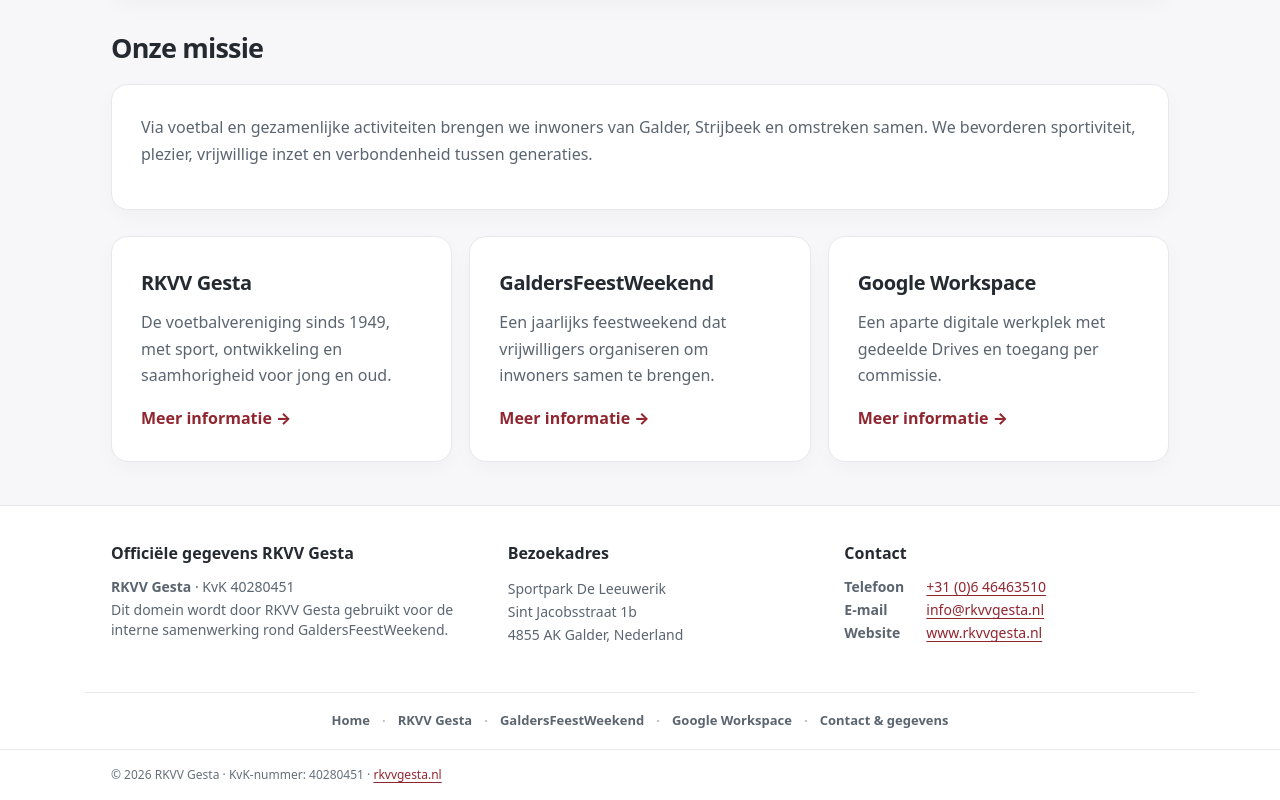
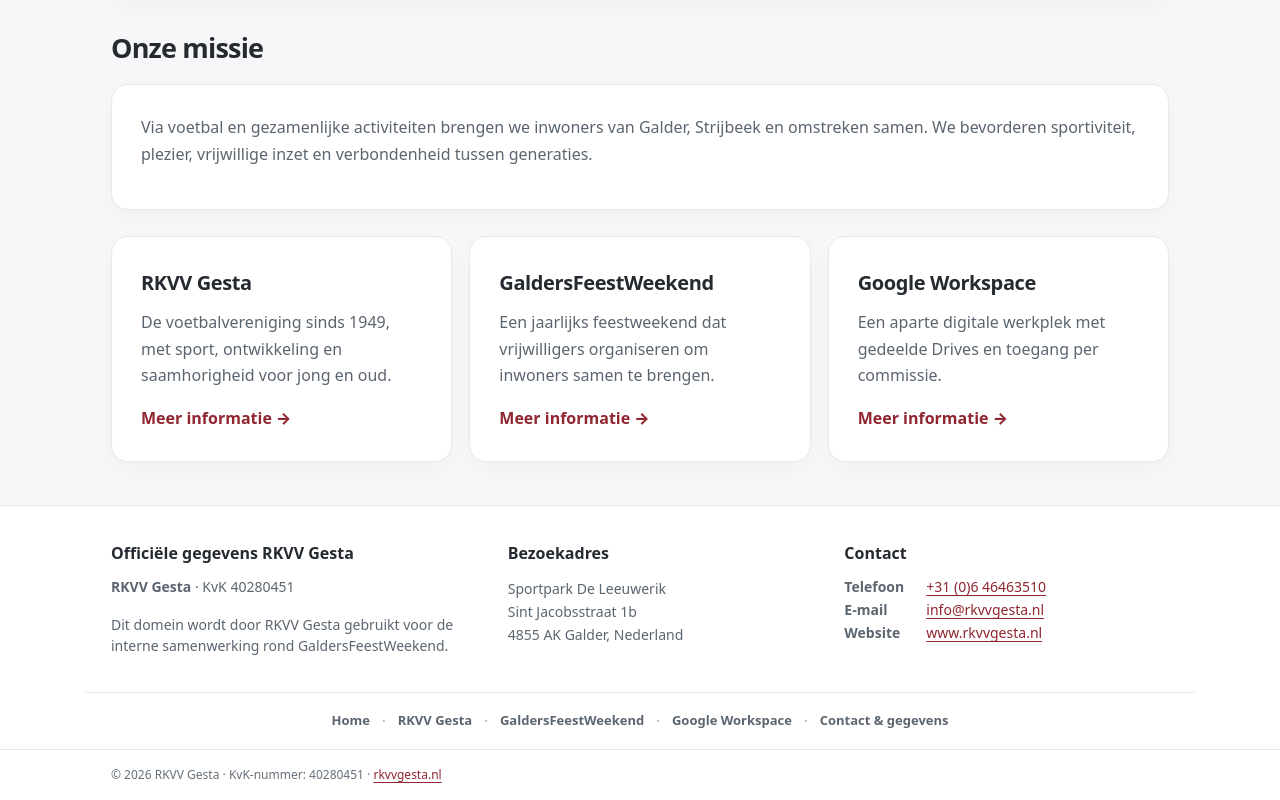
Before and after one commit to RKVVGesta-GFW/gfw-workspace-website, a plain HTML site: page index.html in a window 1280 px wide. Shown: the part 866-1666 px from the top of the page. Drawn offline with Linux system fonts and the light colour scheme.

Commit message:
Add files via upload

```diff
--- a/assets/style.css
+++ b/assets/style.css
@@ -183,3 +183,10 @@ body{background:var(--bg)}
 /* V12: match line spacing in the left footer column with other footer details */
 .footer-grid > div:first-child p{margin:0 0 3px;line-height:1.45}
 .footer-grid > div:first-child p:last-child{margin-bottom:0}
+
+/* V13: lijn de onderkant van de laatste tekstregel links uit met adres/contact op desktop. */
+@media (min-width:851px) {
+  .footer-grid { align-items:stretch; }
+  .footer-grid > div:first-child { display:flex; flex-direction:column; }
+  .footer-grid > div:first-child p:last-child { margin-top:auto; margin-bottom:0; }
+}
```
Also changed, not shown: 1 other file.
